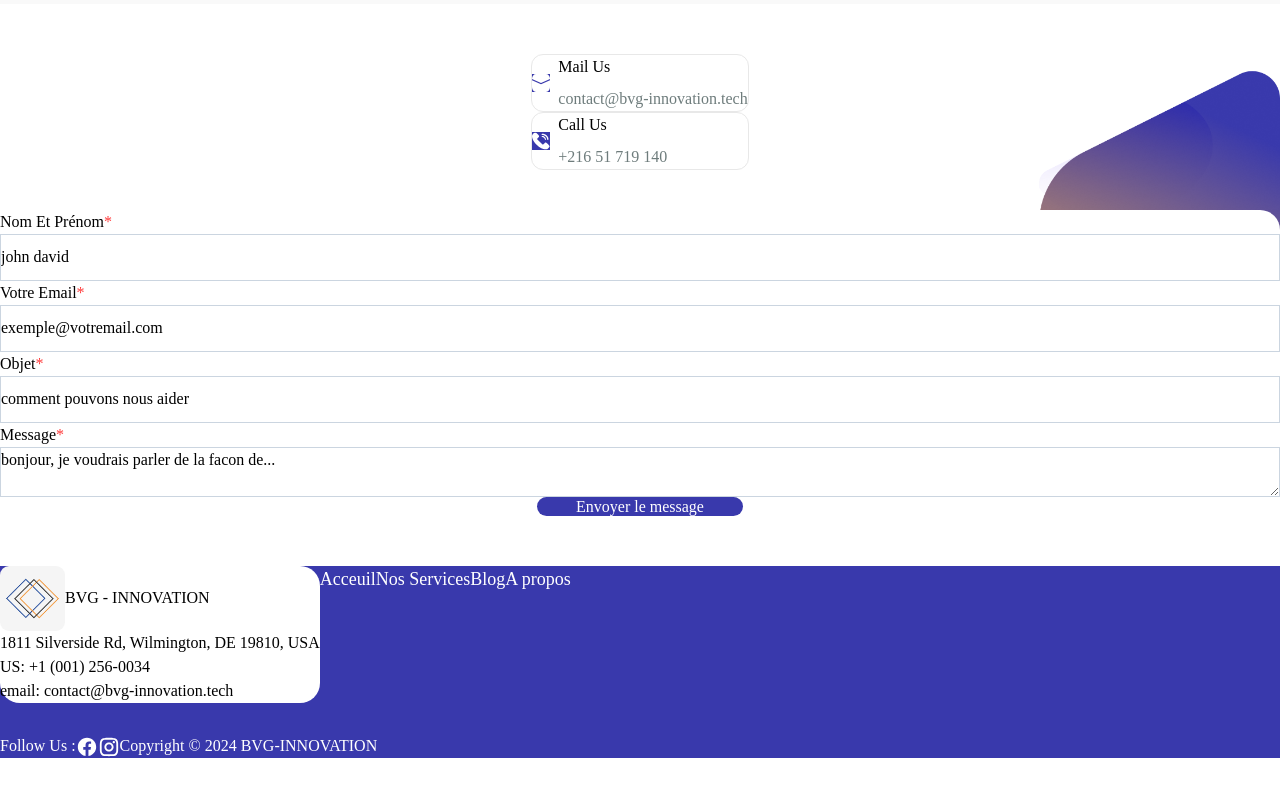
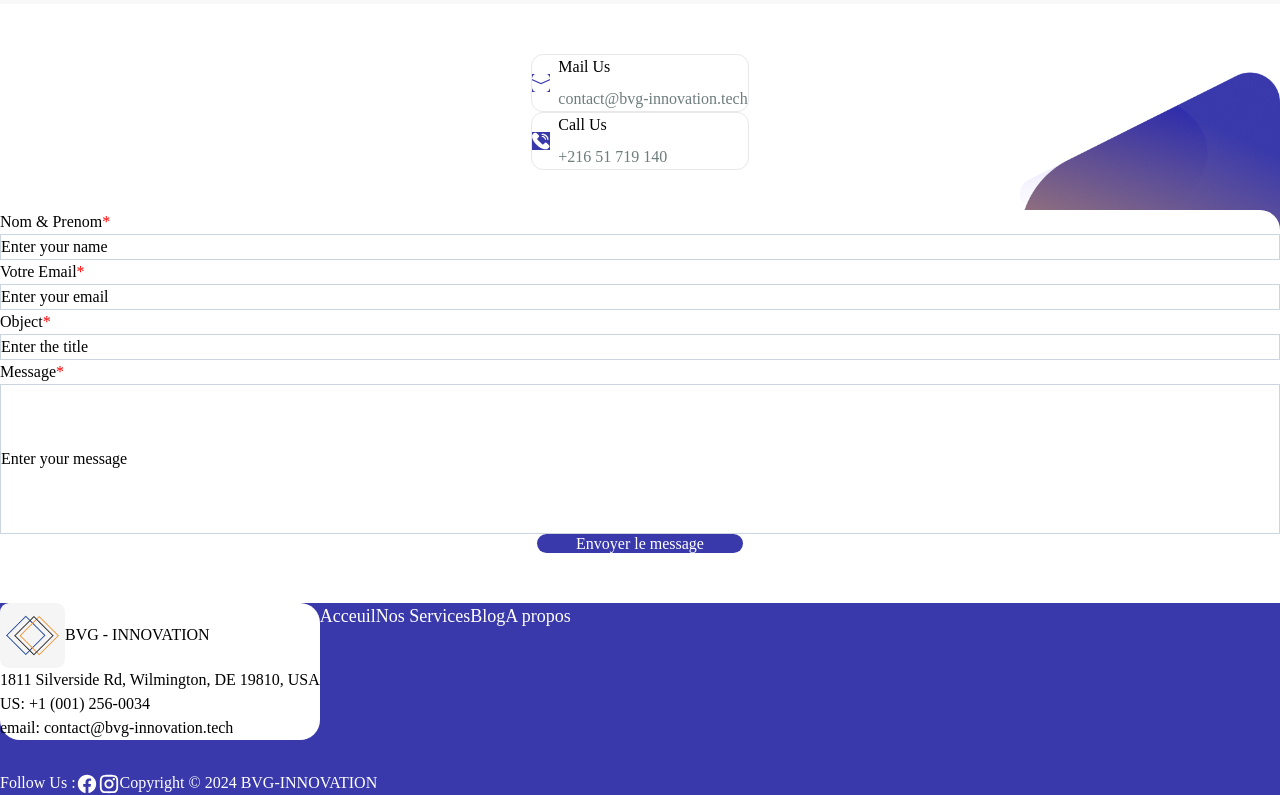
Before and after one commit to Booteur/BVG-INNOVATION, a Next.js app: page / in a window 1280 px wide. Shown: the part 6361-7156 px from the top of the page. Before the commit the page ends 7119 px from the top, so only its background shows below. Built offline with nearby package versions, Linux system fonts and the light colour scheme.

Commit message:
feat: 🎸 [api] config send email
add formik and custom validation for contact us form and make toat for
recap message

```diff
--- a/next.config.js
+++ b/next.config.js
@@ -16,4 +16,5 @@ module.exports = nextConfig;
 /*@type {import('next').NextConfig
 const nextConfig = {};
 
-export default nextConfig;}*/
+export default nextConfig;
+*/
--- a/package.json
+++ b/package.json
@@ -17,12 +17,16 @@
     "@chakra-ui/react": "^2.8.2",
     "@emotion/react": "^11.11.4",
     "@emotion/styled": "^11.11.5",
+    "@types/nodemailer": "^6.4.15",
+    "formik": "^2.4.6",
     "framer-motion": "^11.2.11",
     "next": "14.2.4",
+    "nodemailer": "^6.9.14",
     "prettier": "^3.3.3",
     "react": "^18",
     "react-dom": "^18",
-    "react-intersection-observer": "^9.10.3"
+    "react-intersection-observer": "^9.10.3",
+    "yup": "^1.4.0"
   },
   "devDependencies": {
     "@types/node": "^20",
--- a/src/app/components/Contact-us/components/ContactUsMobileDisplay.tsx
+++ b/src/app/components/Contact-us/components/ContactUsMobileDisplay.tsx
@@ -14,11 +14,54 @@ import {
   GridItem,
   useColorMode,
   Stack,
+  useToast,
 } from "@chakra-ui/react";
 import React, { ReactNode } from "react";
 import { MailIcon, TelIcon } from "../../../../../public/assets/svg";
+import * as Yup from "yup";
+import { ErrorMessage, Field, Form, Formik } from "formik";
+import { TextInput } from " _/app/components/Input/TextInput";
+import { contactValues } from " _/app/components/Contact-us/types/contact-values";
+import { contactValidationSchema } from " _/app/components/Contact-us/validation/contact-validation";
 
 export const ContactUsMobileDisplay = () => {
+  const toast = useToast();
+  const validationSchema = Yup.object({
+    userInfo: Yup.string().required("Required"),
+    email: Yup.string().email("Invalid email address").required("Required"),
+    title: Yup.string().required("Required"),
+    message: Yup.string().required("Required"),
+  });
+
+  const handleSubmit = async (values: any, actions: any) => {
+    const res = await fetch("/api/send-email", {
+      method: "POST",
+      headers: {
+        "Content-Type": "application/json",
+      },
+      body: JSON.stringify(values),
+    });
+
+    const result = await res.json();
+    if (result.success) {
+      toast({
+        title: "Message sent successfully.",
+        status: "success",
+        duration: 5000,
+        isClosable: true,
+      });
+      actions.resetForm();
+    } else {
+      toast({
+        title: "Failed to send message.",
+        status: "error",
+        duration: 5000,
+        isClosable: true,
+      });
+    }
+    actions.setSubmitting(false);
+  };
+
   return (
     <Flex flexDirection="column" align={"center"} width={"100%"} p={5}>
       <SimpleGrid columns={{ base: 1, sm: 2 }} spacing={4}>
@@ -42,47 +85,73 @@ export const ContactUsMobileDisplay = () => {
         w={"100%"}
         p={5}
       >
-        <FormControl id="name" mb={4} isRequired>
-          <FormLabel color={"black"}>Nom Et Prénom</FormLabel>
-          <Input
-            placeholder="john david"
-            height={"47px"}
-            fontSize="16px"
-            borderColor={"gray.300"}
+        <Formik
+          enableReinitialize
+          initialValues={contactValues}
+          validationSchema={contactValidationSchema}
+          onSubmit={handleSubmit}
+        >
+          {({ isSubmitting, setFieldValue }) => (
+            <Form>
+              <VStack spacing={6}>
+                <TextInput
+                  name="userInfo"
+                  label="Nom & Prenom"
+                  placeholder="Enter your name"
+                  required
+                  onChangefunc={(e: { target: { value: any } }) =>
+                    setFieldValue("userInfo", e.target.value)
+                  }
                 />
-        </FormControl>
-        <FormControl id="email" mb={4} isRequired>
-          <FormLabel color={"black"}>Votre Email</FormLabel>
-          <Input
+                <TextInput
+                  name="email"
+                  label="Votre Email"
                   type="email"
-            placeholder="exemple@votremail.com"
-            height={"47px"}
-            fontSize="16px"
-            borderColor={"gray.300"}
+                  placeholder="Enter your email"
+                  required
+                  onChangefunc={(e: { target: { value: any } }) =>
+                    setFieldValue("email", e.target.value)
+                  }
                 />
-        </FormControl>
-        <FormControl id="subject" mb={4} isRequired>
-          <FormLabel color={"black"}>Objet</FormLabel>
-          <Input
-            placeholder="comment pouvons nous aider"
-            height={"47px"}
-            fontSize="16px"
-            borderColor={"gray.300"}
+
+                <TextInput
+                  name="objectMessage"
+                  label="Object"
+                  placeholder="Enter the title"
+                  required
+                  maxLength={100}
+                  onChangefunc={(e: { target: { value: any } }) =>
+                    setFieldValue("objectMessage", e.target.value)
+                  }
                 />
-        </FormControl>
-        <FormControl id="message" isRequired mb={8}>
-          <FormLabel color={"black"}>Message</FormLabel>
-          <Textarea
-            placeholder="bonjour, je voudrais parler de la facon de..."
-            fontSize="16px"
-            borderColor={"gray.300"}
+                <TextInput
+                  name="message"
+                  label="Message"
+                  as="textarea"
+                  placeholder="Enter your message"
+                  height={"150px"}
+                  required
+                  maxLength={500}
+                  onChangefunc={(e: { target: { value: string } }) =>
+                    setFieldValue("message", e.target.value)
+                  }
                 />
-        </FormControl>
                 <Center>
-          <Button color={"white"} size="lg" w="206px" borderRadius={"79px"}>
+                  <Button
+                    size="lg"
+                    w="206px"
+                    borderRadius={"12px"}
+                    color={"white"}
+                    type="submit"
+                    isLoading={isSubmitting}
+                  >
                     Envoyer le message
                   </Button>
                 </Center>
+              </VStack>
+            </Form>
+          )}
+        </Formik>
       </Box>
     </Flex>
   );
--- a/src/app/components/Contact-us/components/ContactUsWebDisplay.tsx
+++ b/src/app/components/Contact-us/components/ContactUsWebDisplay.tsx
@@ -4,17 +4,50 @@ import {
   HStack,
   Center,
   VStack,
-  FormControl,
-  FormLabel,
-  Textarea,
   Button,
-  Input,
+  useToast,
 } from "@chakra-ui/react";
 import React from "react";
+import { Formik, Form } from "formik";
 import { MailIcon, TelIcon } from "../../../../../public/assets/svg";
 import { ContactCard } from "../ContactUs";
+import { contactValues } from " _/app/components/Contact-us/types/contact-values";
+import { contactValidationSchema } from " _/app/components/Contact-us/validation/contact-validation";
+import { TextInput } from " _/app/components/Input/TextInput";
 
 export const ContactUsWebDisplay = () => {
+  const toast = useToast();
+  const handleSubmit = async (values: any, actions: any) => {
+    const res = await fetch("/api/send-email", {
+      method: "POST",
+      headers: {
+        "Content-Type": "application/json",
+      },
+      body: JSON.stringify(values),
+    });
+
+    const result = await res.json();
+    if (result.success) {
+      toast({
+        title: "Message sent successfully.",
+        description: " request send successfully",
+        status: "success",
+        duration: 5000,
+        isClosable: true,
+      });
+      actions.resetForm();
+    } else {
+      toast({
+        title: "Failed to send message.",
+        description: "sorry try later",
+        status: "error",
+        duration: 5000,
+        isClosable: true,
+      });
+    }
+    actions.setSubmitting(false);
+  };
+
   return (
     <Flex flexDirection="column" alignItems="center">
       <HStack spacing={20} align={"center"} justify={"center"}>
@@ -38,32 +71,74 @@ export const ContactUsWebDisplay = () => {
           boxShadow={"lg"}
           width={{ md: "80vw", lg: "80vw", "2xl": "55vw" }}
         >
-          <VStack align={"start"} justify={"center"} spacing={10} p={"50px"}>
-            <HStack spacing={5} width={"100%"}>
-              <FormControl id="message" isRequired>
-                <FormLabel color={"black"}>Email address</FormLabel>
-                <Input borderColor={"gray.300"} type="email" height={"47px"} />
-              </FormControl>
-              <FormControl id="message" isRequired>
-                <FormLabel color={"black"}>Email address</FormLabel>
-                <Input borderColor={"gray.300"} type="email" height={"47px"} />
-              </FormControl>
-            </HStack>
-            <FormControl id="message" isRequired width={"100%"}>
-              <FormLabel color={"black"}>Object</FormLabel>
-              <Input borderColor={"gray.300"} type="email" height={"47px"} />
-            </FormControl>
-            <FormControl id="message" isRequired width={"100%"}>
-              <FormLabel color={"black"}>Message</FormLabel>
-              <Textarea borderColor={"gray.300"} size={"lg"} height={"200px"} />
-            </FormControl>
-          </VStack>
-
-          <Center pb={10}>
-            <Button size="lg" w="206px" borderRadius={"79px"} color={"white"}>
-              Envoyer le message
-            </Button>
-          </Center>
+          <Formik
+            enableReinitialize
+            initialValues={contactValues}
+            validationSchema={contactValidationSchema}
+            onSubmit={handleSubmit}
+          >
+            {({ isSubmitting, setFieldValue }) => (
+              <Form>
+                <VStack justify={"center"} spacing={10} p={"50px"}>
+                  <HStack spacing={5} width={"100%"}>
+                    <TextInput
+                      name="userInfo"
+                      label="Nom & Prenom"
+                      placeholder="Enter your name"
+                      required
+                      onChangefunc={(e: { target: { value: any } }) =>
+                        setFieldValue("userInfo", e.target.value)
+                      }
+                    />
+                    <TextInput
+                      name="email"
+                      label="Votre Email"
+                      type="email"
+                      placeholder="Enter your email"
+                      required
+                      onChangefunc={(e: { target: { value: any } }) =>
+                        setFieldValue("email", e.target.value)
+                      }
+                    />
+                  </HStack>
+                  <TextInput
+                    name="objectMessage"
+                    label="Object"
+                    placeholder="Enter the title"
+                    required
+                    maxLength={100}
+                    onChangefunc={(e: { target: { value: any } }) =>
+                      setFieldValue("objectMessage", e.target.value)
+                    }
+                  />
+                  <TextInput
+                    name="message"
+                    label="Message"
+                    as="textarea"
+                    placeholder="Enter your message"
+                    height={"150px"}
+                    required
+                    maxLength={500}
+                    onChangefunc={(e: { target: { value: string } }) =>
+                      setFieldValue("message", e.target.value)
+                    }
+                  />
+                  <Center>
+                    <Button
+                      size="lg"
+                      w="206px"
+                      borderRadius={"12px"}
+                      color={"white"}
+                      type="submit"
+                      isLoading={isSubmitting}
+                    >
+                      Envoyer le message
+                    </Button>
+                  </Center>
+                </VStack>
+              </Form>
+            )}
+          </Formik>
         </Box>
       </Center>
     </Flex>
--- /dev/null
+++ b/src/app/components/Contact-us/types/contact-values.ts
@@ -0,0 +1,6 @@
+export const contactValues = {
+  userInfo: "",
+  email: "",
+  objectMessage: "",
+  message: "",
+};
--- /dev/null
+++ b/src/app/components/Contact-us/validation/contact-validation.ts
@@ -0,0 +1,39 @@
+import * as Yup from "yup";
+
+const invalidEmailDomains = [
+  "@example.com",
+  "@user.com",
+  "@domain.com",
+  "@domain.corporate",
+  "@domain.c",
+];
+
+export const contactValidationSchema = Yup.object({
+  userInfo: Yup.string()
+    .required("Required")
+    .trim()
+    .min(1, "Field cannot be empty"),
+  email: Yup.string()
+    .email("Invalid email address")
+    .required("Required")
+    .test("is-valid-email", "Invalid email address", (value) => {
+      if (!value) return false;
+      const domain = value.substring(value.indexOf("@"));
+      if (invalidEmailDomains.includes(domain)) return false;
+      // Ensure the domain has at least one dot after the @ and a valid TLD
+      const domainParts = domain.split(".");
+      return (
+        domainParts.length > 1 && domainParts[domainParts.length - 1].length > 1
+      );
+    }),
+  objectMessage: Yup.string()
+    .required("Required")
+    .max(100, "Subject must be at most 100 characters")
+    .trim()
+    .min(1, "Field cannot be empty"),
+  message: Yup.string()
+    .required("Required")
+    .max(500, "Message must be at most 500 characters")
+    .trim()
+    .min(1, "Field cannot be empty"),
+});
--- /dev/null
+++ b/src/app/components/Input/TextInput.tsx
@@ -0,0 +1,102 @@
+import {
+  FormControl,
+  FormErrorMessage,
+  FormHelperText,
+  FormLabel,
+  HTMLChakraProps,
+  Input,
+  InputGroup,
+  Text,
+} from "@chakra-ui/react";
+import { FieldHookConfig, useField } from "formik";
+import { FC, memo } from "react";
+
+export interface TextInputProps extends HTMLChakraProps<"input"> {
+  label?: string;
+  helpMessage?: string;
+  onChangefunc?: any;
+  width?: string;
+  height?: string;
+  variant?: string;
+  isDisabled?: boolean;
+  validate?: any;
+  max?: string;
+  bg?: string;
+  accept?: string;
+  isReadOnly?: boolean;
+  placeholderColor?: any;
+  type?: string;
+  isLoading?: boolean;
+}
+
+export const TextInput: FC<TextInputProps> = memo(
+  ({
+    name = "",
+    type = "text",
+    placeholder,
+    label,
+    isDisabled,
+    helpMessage,
+    onChangefunc,
+    width = "100%",
+    variant = "outline",
+    value,
+    validate,
+    max,
+    required,
+    min,
+    accept,
+    isReadOnly = false,
+    onBlur,
+    height,
+  }) => {
+    const fieldHookConfig: FieldHookConfig<any> = {
+      name,
+      validate,
+    };
+
+    const [field, { touched, error }] = useField(fieldHookConfig);
+    const hasError = isReadOnly ? !!error : !!(touched && error);
+
+    return (
+      <FormControl id={name} isInvalid={hasError}>
+        {label && (
+          <FormLabel color={"black"} display={"flex"}>
+            {label}
+            {required && <Text color={"red"}> * </Text>}
+          </FormLabel>
+        )}
+
+        <InputGroup>
+          <Input
+            {...field}
+            type={type}
+            color={"black"}
+            borderColor={"gray.300"}
+            placeholder={placeholder}
+            width={width}
+            height={height}
+            variant={variant}
+            max={max}
+            min={min}
+            value={value ?? field.value}
+            onChange={(event: any) => {
+              onChangefunc(event);
+            }}
+            isReadOnly={isReadOnly}
+            isDisabled={isDisabled}
+            accept={accept}
+            onBlur={(e) => {
+              field.onBlur(e);
+              onBlur && onBlur(e);
+            }}
+            _hover={{ backgroundColor: "transparent" }}
+          />
+        </InputGroup>
+
+        {hasError && <FormErrorMessage>{error}</FormErrorMessage>}
+        {helpMessage && <FormHelperText p={1}>{helpMessage}</FormHelperText>}
+      </FormControl>
+    );
+  },
+);
```
Also changed, not shown: src/app/api/send-email/route.ts (added, +32 -0 lines), 1 other file (tests, documents, lock files or other folders). Lines whose indentation alone changed are shown as unchanged.
